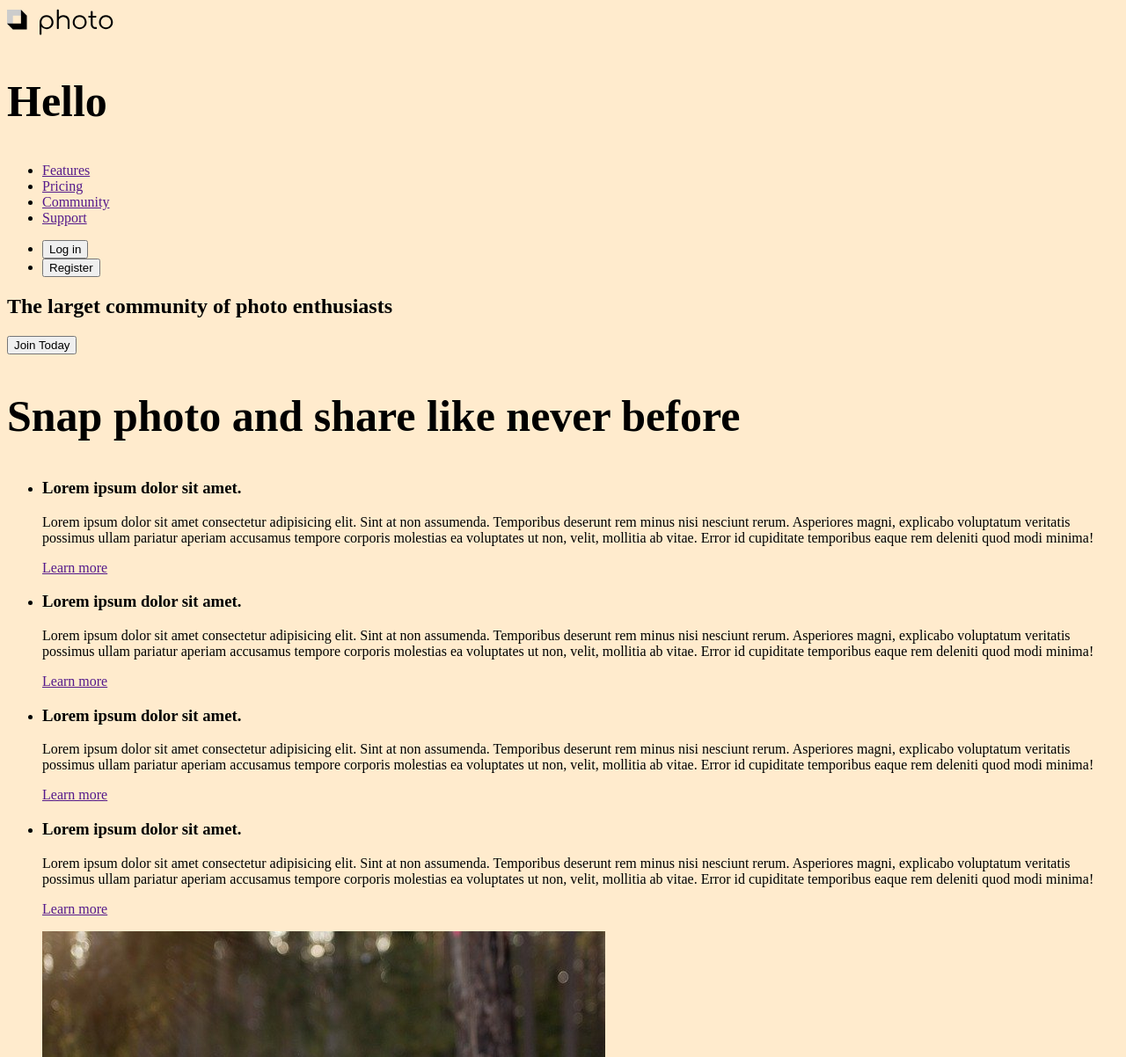
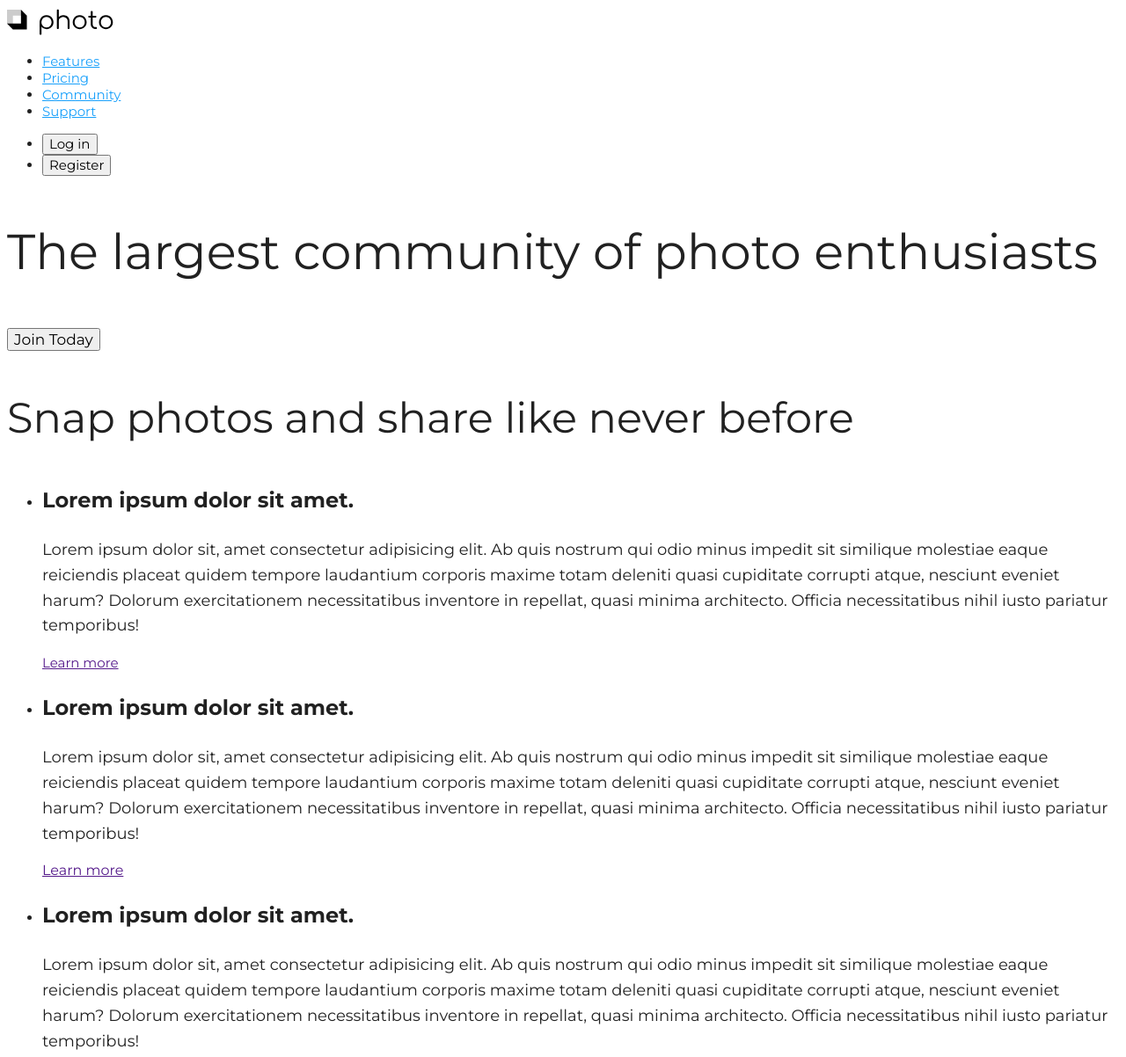
Before and after one commit to LeoSame/gittest, a plain HTML site: page index.html in a window 1280 px wide. Shown: the top 1202 px of the page at 88% size. Drawn offline with Linux system fonts and the light colour scheme.

Commit message:
Нова сторінка

```diff
--- /dev/null
+++ b/css/fonts.css
@@ -0,0 +1,8 @@
+@font-face {
+  font-family: 'Amagro';
+  src: url('../fonts/amagro-bold-webfont.woff') format('woff'),
+    url('../fonts/amagro-bold-webfont.woff2') format('woff2');
+  font-weight: 700;
+  font-variant: normal;
+  font-display: swap;
+}
--- a/css/style.css
+++ b/css/style.css
@@ -1,6 +1,76 @@
+:root {
+  --white-color: #ffffff;
+  --black-color: #212121;
+  --accent-color: #18a0fb;
+  --primary-font-stack: 'Montserrat', Helvetica, sans-serif;
+  --title-font-stack: 'Amagro', Arial, serif;
+}
+
+/* Typography */
+h1,
+h2,
+h3,
+h4,
+h5,
+h6 {
+  /* font-family: var(--title-font-stack); */
+}
+
+p {
+  font-size: 18px;
+  line-height: 1.6;
+}
+
 body {
-  background-color: blanchedalmond;
+  background-color: var(--white-color);
+  color: var(--black-color);
+  font-family: var(--primary-font-stack);
 }
-h2 {
-  font-size: 50px;
+
+.page-header {
+  background-color: var(--white-color);
 }
+
+/* SITE NAV */
+.site-nav .link {
+  font-size: 15px;
+  line-height: 1.2;
+  color: var(--accent-color);
+}
+
+.site-nav .link:hover,
+.site-nav .link:focus {
+  color: var(--black-color);
+}
+
+.button {
+  font-size: 15px;
+  line-height: 1.2;
+  font-family: inherit;
+  cursor: pointer;
+}
+
+/* HERO */
+
+.hero .title {
+  font-size: 56px;
+  line-height: 80px;
+  font-weight: 400;
+}
+
+.hero .button {
+  font-size: 17px;
+}
+
+/* FEATURES */
+
+.features-title {
+  font-size: 48px;
+  line-height: 72px;
+  font-weight: 400;
+}
+
+.feature-list .title {
+  font-size: 24px;
+  line-height: 36px;
+}
--- a/index.html
+++ b/index.html
@@ -1,100 +1,99 @@
 <!DOCTYPE html>
+
 <html lang="en">
   <head>
     <meta charset="UTF-8" />
-    <meta name="viewport" content="width=device-width, initial-scale=1.0" />
-    <link rel="stylesheet" href="css/style.css" />
-    <title>Document</title>
+    <title>HTML5 basics</title>
+    <link
+      href="https://fonts.googleapis.com/css?family=Montserrat:400,700&display=swap"
+      rel="stylesheet"
+    />
+    <link rel="stylesheet" href="./css/fonts.css" />
+    <link rel="stylesheet" href="./css/style.css" />
   </head>
+
   <body>
-    <header>
+    <header class="page-header">
       <nav>
-        <a href="/">
+        <a href="/" class="site-logo">
           <img src="./images/logo.svg" alt="Site logo" />
         </a>
-        <h2>Hello</h2>
-        <ul>
-          <li>
-            <a href="">Features</a>
-          </li>
-          <li>
-            <a href="">Pricing</a>
-          </li>
-          <li>
-            <a href="">Community</a>
-          </li>
-          <li>
-            <a href="">Support</a>
-          </li>
+
+        <ul class="site-nav">
+          <li><a href="" class="link">Features</a></li>
+          <li><a href="" class="link">Pricing</a></li>
+          <li><a href="" class="link">Community</a></li>
+          <li><a href="" class="link">Support</a></li>
         </ul>
-        <ul>
-          <li>
-            <button type="button">Log in</button>
-          </li>
-          <li>
-            <button type="button">Register</button>
-          </li>
+
+        <ul class="auth-nav">
+          <li><button type="button" class="button">Log in</button></li>
+          <li><button type="button" class="button">Register</button></li>
         </ul>
       </nav>
     </header>
 
     <main>
-      <section>
-        <h1>The larget community of photo enthusiasts</h1>
-        <button type="button">Join Today</button>
+      <section class="hero">
+        <h1 class="title">The largest community of photo enthusiasts</h1>
+        <button type="button" class="button">Join Today</button>
       </section>
 
-      <section>
-        <h2>Snap photo and share like never before</h2>
+      <section class="features">
+        <h2 class="features-title">Snap photos and share like never before</h2>
 
-        <ul>
+        <ul class="feature-list">
           <li>
-            <h3>Lorem ipsum dolor sit amet.</h3>
+            <h3 class="title">Lorem ipsum dolor sit amet.</h3>
+            <p class="description">
+              Lorem ipsum dolor sit, amet consectetur adipisicing elit. Ab quis
+              nostrum qui odio minus impedit sit similique molestiae eaque
+              reiciendis placeat quidem tempore laudantium corporis maxime totam
+              deleniti quasi cupiditate corrupti atque, nesciunt eveniet harum?
+              Dolorum exercitationem necessitatibus inventore in repellat, quasi
+              minima architecto. Officia necessitatibus nihil iusto pariatur
+              temporibus!
+            </p>
+            <a href="" class="button">Learn more</a>
+          </li>
+          <li>
+            <h3 class="title">Lorem ipsum dolor sit amet.</h3>
             <p>
-              Lorem ipsum dolor sit amet consectetur adipisicing elit. Sint at
-              non assumenda. Temporibus deserunt rem minus nisi nesciunt rerum.
-              Asperiores magni, explicabo voluptatum veritatis possimus ullam
-              pariatur aperiam accusamus tempore corporis molestias ea
-              voluptates ut non, velit, mollitia ab vitae. Error id cupiditate
-              temporibus eaque rem deleniti quod modi minima!
+              Lorem ipsum dolor sit, amet consectetur adipisicing elit. Ab quis
+              nostrum qui odio minus impedit sit similique molestiae eaque
+              reiciendis placeat quidem tempore laudantium corporis maxime totam
+              deleniti quasi cupiditate corrupti atque, nesciunt eveniet harum?
+              Dolorum exercitationem necessitatibus inventore in repellat, quasi
+              minima architecto. Officia necessitatibus nihil iusto pariatur
+              temporibus!
             </p>
             <a href="">Learn more</a>
           </li>
           <li>
-            <h3>Lorem ipsum dolor sit amet.</h3>
+            <h3 class="title">Lorem ipsum dolor sit amet.</h3>
             <p>
-              Lorem ipsum dolor sit amet consectetur adipisicing elit. Sint at
-              non assumenda. Temporibus deserunt rem minus nisi nesciunt rerum.
-              Asperiores magni, explicabo voluptatum veritatis possimus ullam
-              pariatur aperiam accusamus tempore corporis molestias ea
-              voluptates ut non, velit, mollitia ab vitae. Error id cupiditate
-              temporibus eaque rem deleniti quod modi minima!
+              Lorem ipsum dolor sit, amet consectetur adipisicing elit. Ab quis
+              nostrum qui odio minus impedit sit similique molestiae eaque
+              reiciendis placeat quidem tempore laudantium corporis maxime totam
+              deleniti quasi cupiditate corrupti atque, nesciunt eveniet harum?
+              Dolorum exercitationem necessitatibus inventore in repellat, quasi
+              minima architecto. Officia necessitatibus nihil iusto pariatur
+              temporibus!
             </p>
-            <a href="">Learn more</a>
+            <a href="" class="button">Learn more</a>
           </li>
           <li>
-            <h3>Lorem ipsum dolor sit amet.</h3>
+            <h3 class="title">Lorem ipsum dolor sit amet.</h3>
             <p>
-              Lorem ipsum dolor sit amet consectetur adipisicing elit. Sint at
-              non assumenda. Temporibus deserunt rem minus nisi nesciunt rerum.
-              Asperiores magni, explicabo voluptatum veritatis possimus ullam
-              pariatur aperiam accusamus tempore corporis molestias ea
-              voluptates ut non, velit, mollitia ab vitae. Error id cupiditate
-              temporibus eaque rem deleniti quod modi minima!
+              Lorem ipsum dolor sit, amet consectetur adipisicing elit. Ab quis
+              nostrum qui odio minus impedit sit similique molestiae eaque
+              reiciendis placeat quidem tempore laudantium corporis maxime totam
+              deleniti quasi cupiditate corrupti atque, nesciunt eveniet harum?
+              Dolorum exercitationem necessitatibus inventore in repellat, quasi
+              minima architecto. Officia necessitatibus nihil iusto pariatur
+              temporibus!
             </p>
-            <a href="">Learn more</a>
-          </li>
-          <li>
-            <h3>Lorem ipsum dolor sit amet.</h3>
-            <p>
-              Lorem ipsum dolor sit amet consectetur adipisicing elit. Sint at
-              non assumenda. Temporibus deserunt rem minus nisi nesciunt rerum.
-              Asperiores magni, explicabo voluptatum veritatis possimus ullam
-              pariatur aperiam accusamus tempore corporis molestias ea
-              voluptates ut non, velit, mollitia ab vitae. Error id cupiditate
-              temporibus eaque rem deleniti quod modi minima!
-            </p>
-            <a href="">Learn more</a>
+            <a href="" class="button">Learn more</a>
           </li>
         </ul>
 
@@ -103,23 +102,25 @@
             <img src="./images/snap-1.jpg" alt="" />
             <h3>Lorem ipsum dolor sit amet.</h3>
             <p>
-              Lorem ipsum dolor sit amet consectetur, adipisicing elit. At fuga
-              doloribus sit pariatur nam veniam non temporibus cupiditate
-              aspernatur, consequatur labore dolorum repudiandae quisquam aut
-              et! Vero, asperiores officiis est, obcaecati voluptate perferendis
-              error iusto nisi magni laudantium vitae praesentium?
+              Lorem ipsum dolor sit amet consectetur adipisicing elit. Deleniti
+              ex, sit repellat natus quis perferendis voluptas adipisci expedita
+              tempore voluptatibus minima molestiae aliquam, quaerat
+              consequuntur eligendi maxime autem nesciunt sed, dolores eaque
+              libero. Velit voluptate accusamus ea numquam, rem quia repellat!
+              Nihil voluptas iste, a aspernatur harum fuga alias fugit!
             </p>
           </li>
           <li>
             <img src="./images/snap-2.jpg" alt="" />
             <h3>Lorem ipsum dolor sit amet.</h3>
             <p>
-              Lorem ipsum dolor sit amet consectetur adipisicing elit. Aliquam
-              ab iure soluta saepe adipisci voluptatibus vitae debitis nobis
-              amet, cumque, odit nemo et aspernatur doloremque consectetur
-              veniam voluptates beatae fugit. Sapiente harum numquam, laboriosam
-              veniam quibusdam, ex minima hic esse tenetur temporibus maiores
-              blanditiis reiciendis?
+              Lorem ipsum dolor sit amet consectetur adipisicing elit. Nulla
+              expedita officiis eligendi sequi doloribus atque qui quia ducimus
+              perspiciatis voluptatum, esse quaerat laborum, sit quam
+              consequuntur exercitationem nobis temporibus praesentium maxime
+              nostrum neque at voluptatem accusantium? Fugit quibusdam
+              voluptatibus, itaque, explicabo earum similique possimus minima
+              assumenda ad rerum fugiat illum?
             </p>
           </li>
         </ul>
@@ -130,7 +131,7 @@
       <nav>
         <ul>
           <li>
-            <a href="">Moble app</a>
+            <a href="">Mobile app</a>
           </li>
           <li>
             <a href="">Community</a>
@@ -159,7 +160,7 @@
 
       <ul>
         <li>
-          <a href="">Twitter</a>
+          <a href="">Twiiter</a>
         </li>
         <li>
           <a href="">Instagram</a>
@@ -168,11 +169,11 @@
           <a href="">Facebook</a>
         </li>
         <li>
-          <a href="">LinkeId</a>
+          <a href="">LinkedIn</a>
         </li>
       </ul>
 
-      <p>&copy; Photo, inc. 2019. We love our users.</p>
+      <p>&copy; Photo, inc. 2019. Welove our users.</p>
     </footer>
   </body>
 </html>
```
Also changed, not shown: fonts/amagro-bold-webfont.woff (added), fonts/amagro-bold-webfont.woff2 (added).
